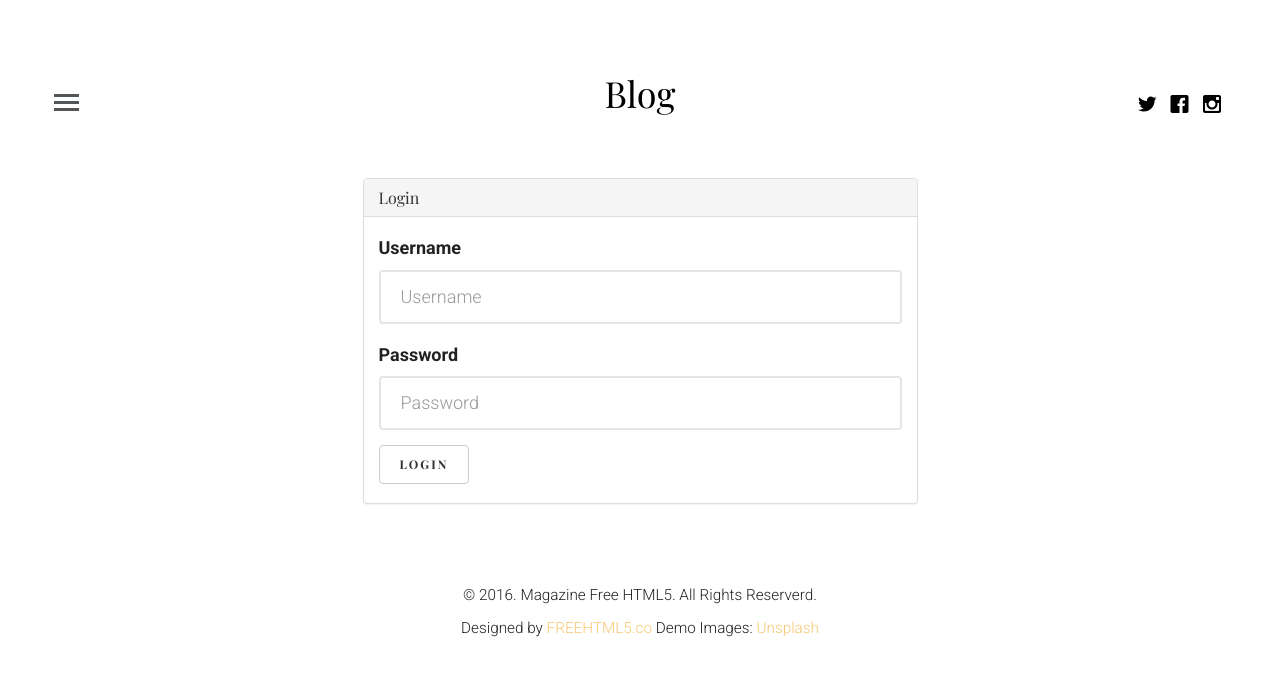
After one commit to Arafat4341/DjangoBlog, a Django app: page /login/ in a window 1280 px wide. The commit adds this page. Shown: the top 676 px of the page. Run offline with Django 3.2, Linux system fonts and the light colour scheme; some libraries are stand-ins or nearby versions; some web fonts are replaced.

Commit message:
created a non-stuff member and enabled login logout

```diff
--- a/blogapp/urls.py
+++ b/blogapp/urls.py
@@ -7,5 +7,7 @@ urlpatterns = [
     path('author/<name>', views.getauthor, name='author'),
     path('article/<int:id>', views.getsingle, name='single_post'),
     path('topic/<name>', views.getTopic, name='topic'),
+    path('login/', views.getLogin, name='login'),
+    path('logout/', views.getLogout, name='logout')
 
 ]
--- a/blogapp/views.py
+++ b/blogapp/views.py
@@ -1,5 +1,6 @@
-from django.shortcuts import render, HttpResponse, get_object_or_404
+from django.shortcuts import render, HttpResponse, get_object_or_404, redirect
 from .models import Author, Category, Article
+from django.contrib.auth import authenticate, login, logout
 
 def index(request):
 	post = Article.objects.all()
@@ -28,3 +29,21 @@ def getTopic(request, name):
 	cat = get_object_or_404(Category, name=name)
 	post = Article.objects.filter(category=cat.id)
 	return render(request, 'category.html', {'post':post, 'cat':cat})
+
+def getLogin(request):
+	if request.user.is_authenticated:
+		return redirect('index')
+	else:
+		if request.method == "POST":
+			user = request.POST.get('user')
+			password = request.POST.get('pass')
+			auth = authenticate(request, username=user, password=password)
+
+			if auth is not None:
+				login(request, auth)
+				return redirect('index')
+	return render(request, 'login.html')
+
+def getLogout(request):
+	logout(request)
+	return redirect('index')
--- a/templates/base.html
+++ b/templates/base.html
@@ -73,7 +73,12 @@
 					<li><a href="#">Create new post</a></li>
 					<li><a href="#">Food &amp; Drinks</a></li>
 					<li><a href="#">Culture</a></li>
-					<li><a href="#">Logout</a></li>
+					{% if request.user.is_authenticated %}
+					<li><a href="{% url 'logout' %}">Logout</a></li>
+					{% else %}
+					<li><a href="{% url 'login' %}">Login</a></li>
+					{% endif %}
+
 				</ul>
 			</div>
 			<div class="fh5co-box">
--- /dev/null
+++ b/templates/login.html
@@ -0,0 +1,34 @@
+{% extends 'base.html' %}
+{% block title %}{% endblock %}
+{% block stylesheet %}{% endblock %}
+{% block profile %}{% endblock %}
+{% block content %}
+
+<div class="container">
+	<div class="row">
+		<div class="col-md-6 col-md-offset-3">
+			<div class="panel panel-default">
+			  <div class="panel-heading">
+			    <h3 class="panel-title">Login</h3>
+			  </div>
+			  <div class="panel-body">
+			    <form action="" method="POST">
+			    {% csrf_token %}
+				  <div class="form-group">
+				    <label for="exampleInputEmail1">Username</label>
+				    <input name="user" type="text" class="form-control" id="exampleInputEmail1" placeholder="Username">
+				  </div>
+				  <div class="form-group">
+				    <label for="exampleInputPassword1">Password</label>
+				    <input name="pass" type="password" class="form-control" id="exampleInputPassword1" placeholder="Password">
+				  </div>
+				  <button type="submit" class="btn btn-default">Login</button>
+				</form>
+			  </div>
+			</div>
+		</div>
+	</div>
+</div>
+
+{% endblock %}
+{% block script %}{% endblock %}
```
Also changed, not shown: db.sqlite3.
